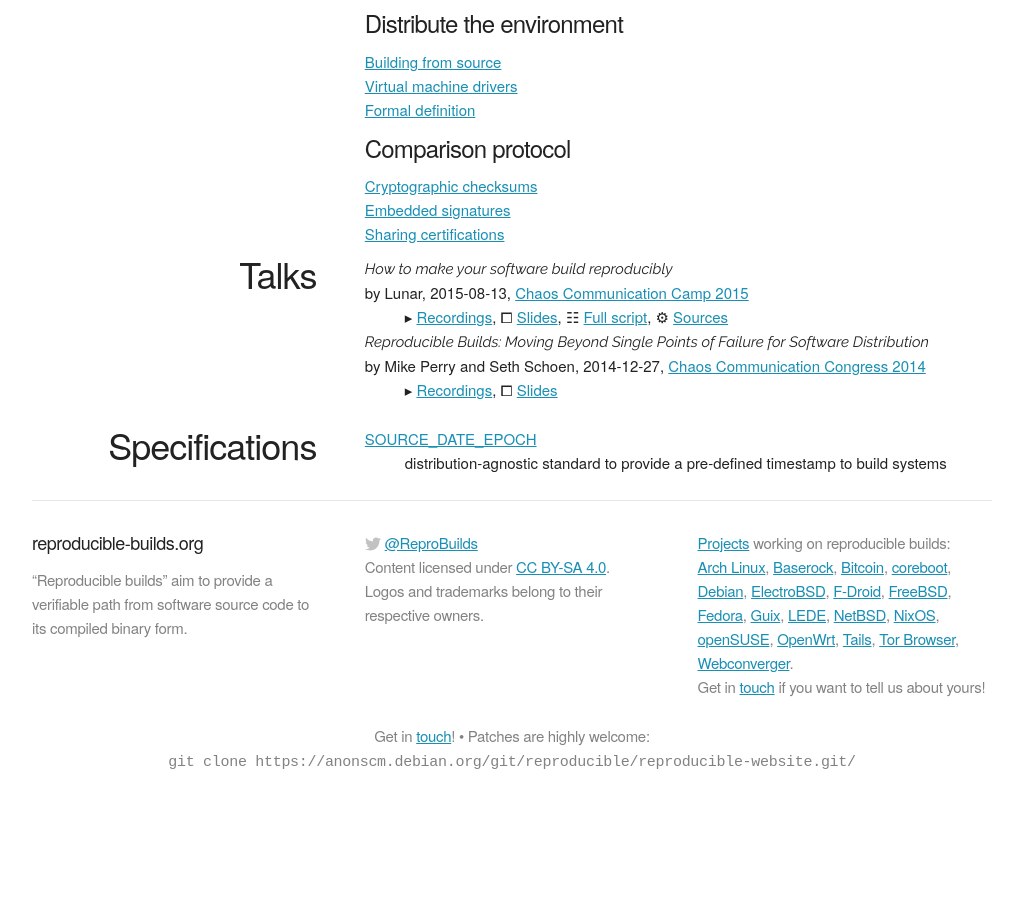
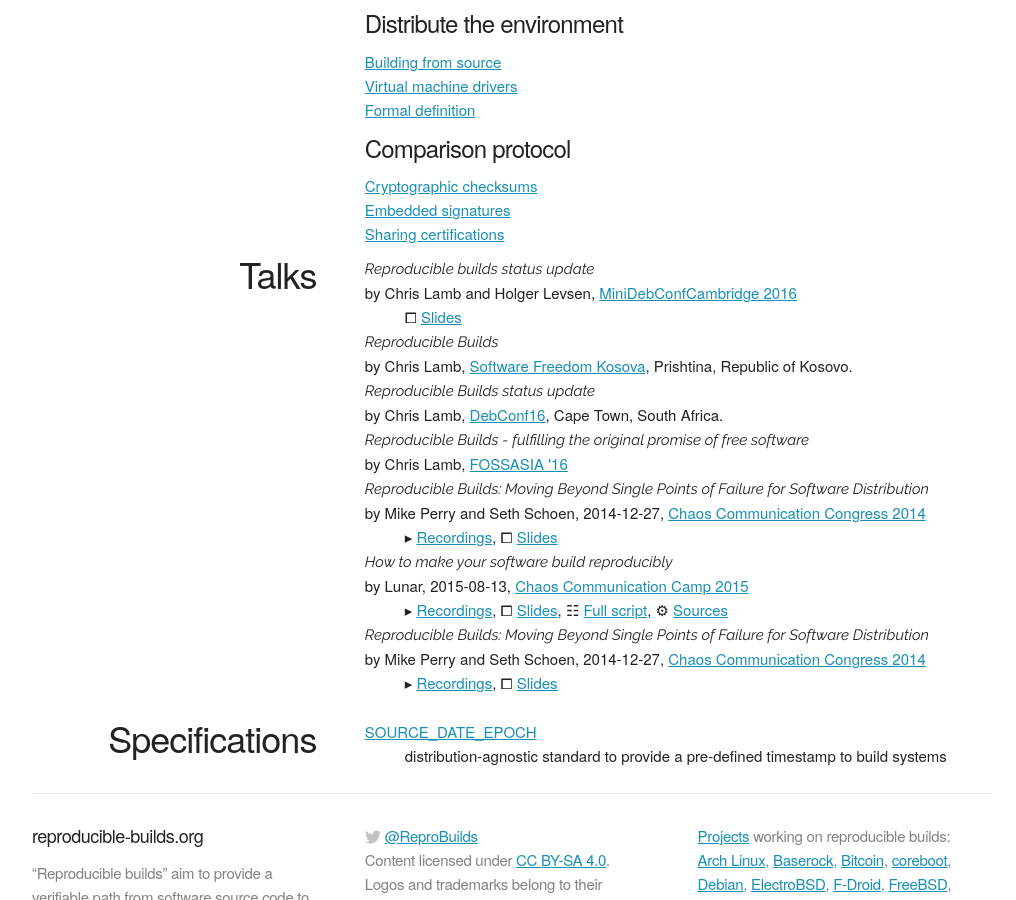
Before and after one commit to prototypefund/reproducible-website, a Jekyll site: the page built from docs.html, in a window 1280 px wide and 900 px high, scrolled down 909 px. Shown: the whole window, without its empty margins (128-1144 px from the left). Built offline with Jekyll 4.4.1, drawn with Linux system fonts in a browser that asks for light colours; some web fonts are replaced; before the commit the page ends 1714 px from its top, so only the background shows below that.

Commit message:
Add some talks I've done.
Signed-off-by: Chris Lamb <lamby@debian.org>

```diff
--- a/docs.html
+++ b/docs.html
@@ -35,6 +35,39 @@ permalink: /docs/
   <div class="eight columns text">
     <dl>
       <dt>
+        <em>Reproducible builds status update</em><br />
+        by Chris Lamb and Holger Levsen, <a href="https://wiki.debian.org/DebianEvents/gb/2016/MiniDebConfCambridge">MiniDebConfCambridge 2016</a>
+      </dt>
+      <dd>
+       ⧠ <a href="https://people.debian.org/~lamby/2016-11-13-MiniDebConfCambridge">Slides</a>
+      </dd>
+      <dt>
+        <em>Reproducible Builds</em><br />
+        by Chris Lamb, <a href="http://sfk.flossk.org/sfk16/">Software Freedom Kosova</a>, Prishtina, Republic of Kosovo.
+      </dt>
+      <dd>
+      </dd>
+      <dt>
+        <em>Reproducible Builds status update</em><br />
+        by Chris Lamb, <a href="https://debconf16.debconf.org">DebConf16</a>, Cape Town, South Africa.
+      </dt>
+      <dd>
+      </dd>
+      <dt>
+        <em>Reproducible Builds - fulfilling the original promise of free software</em><br />
+        by Chris Lamb, <a href="http://2016.fossasia.org/">FOSSASIA '16</a>
+      </dt>
+      <dd>
+      </dd>
+      <dt>
+        <em>Reproducible Builds: Moving Beyond Single Points of Failure for Software Distribution</em><br />
+        by Mike Perry and Seth Schoen, 2014-12-27, <a href="https://events.ccc.de/congress/2014/">Chaos Communication Congress 2014</a>
+      </dt>
+      <dd>
+       ▸ <a href="https://media.ccc.de/v/31c3_-_6240_-_en_-_saal_g_-_201412271400_-_reproducible_builds_-_mike_perry_-_seth_schoen_-_hans_steiner">Recordings</a>,
+       ⧠ <a href="https://events.ccc.de/congress/2014/Fahrplan/system/attachments/2575/original/2014CCCReproducible.pdf">Slides</a>
+      </dd>
+      <dt>
         <em>How to make your software build reproducibly</em><br />
         by Lunar, 2015-08-13, <a href="https://events.ccc.de/camp/2015/">Chaos Communication Camp 2015</a>
       </dt>
```
